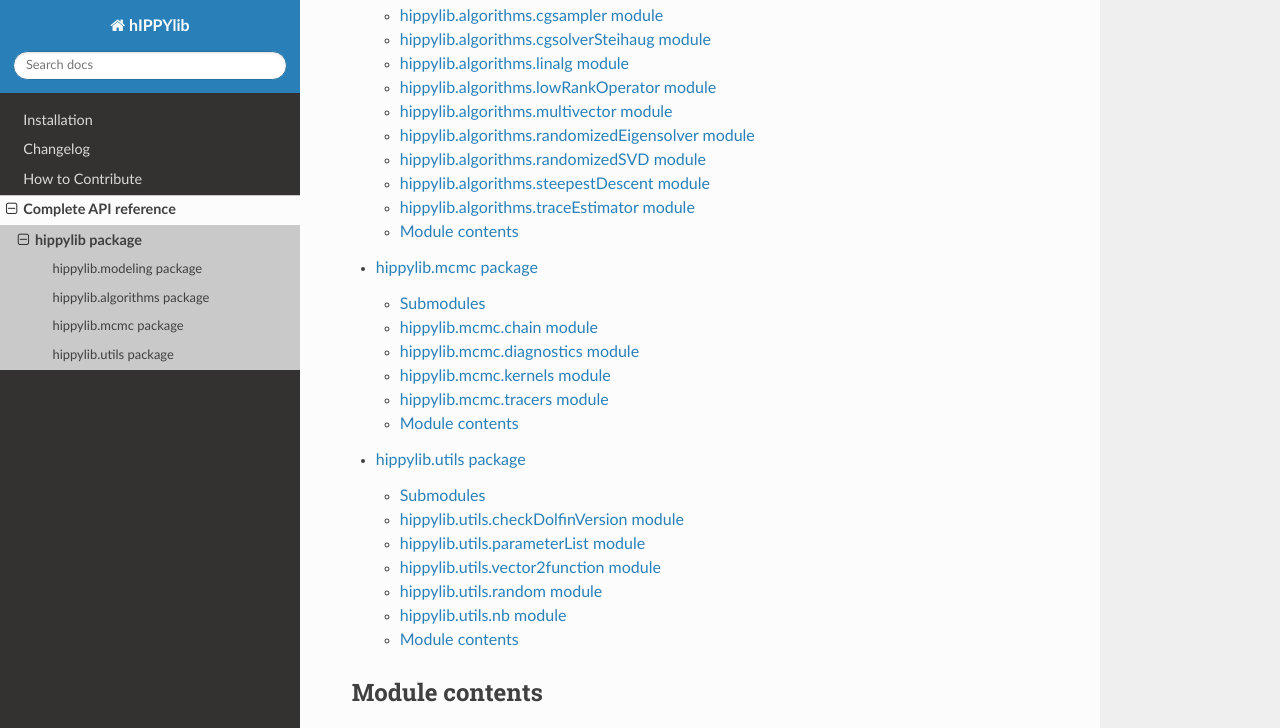
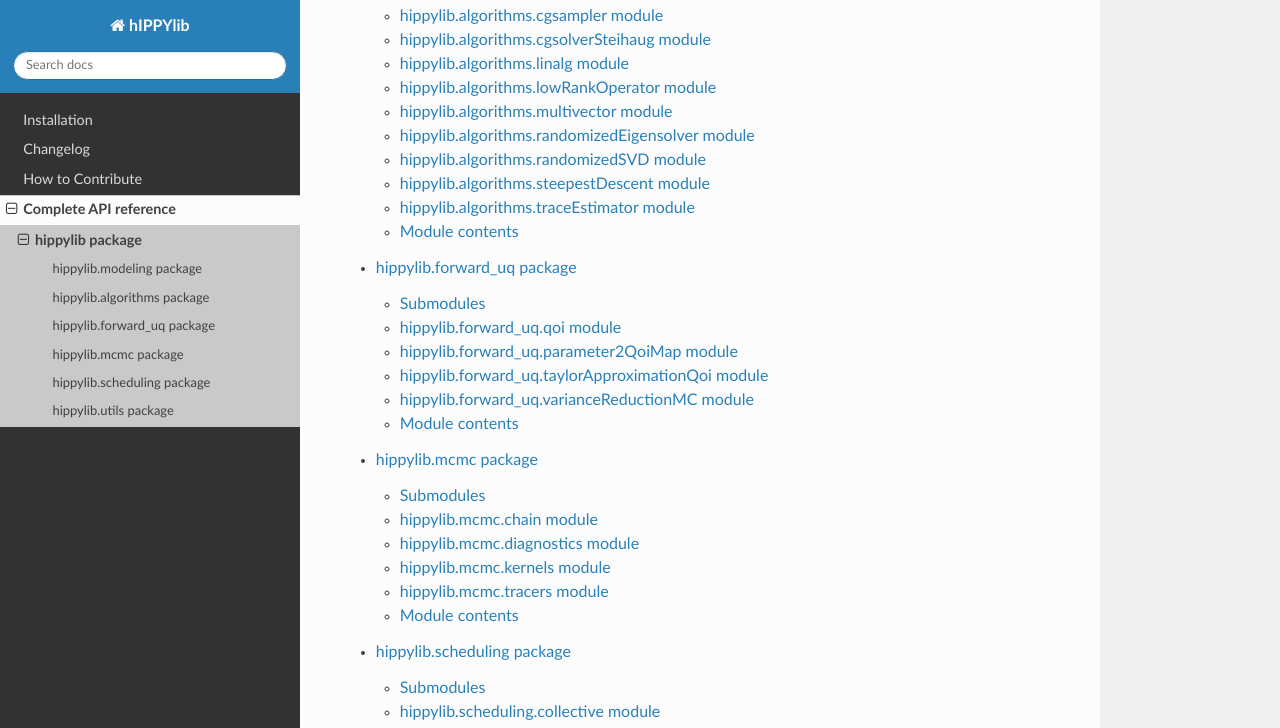
Before and after one commit to hippylib/hippylib, a Sphinx documentation site: the page built from doc/hippylib.rst, in a window 1280 px wide and 900 px high, scrolled down 680 px, cut to the strip 0-728 px from the top of the window. Built offline with Sphinx 7.4.7 and the Read the Docs theme 2.0.0, drawn with Linux system fonts in a browser that asks for light colours.

Commit message:
Update some docs [skip ci]

```diff
--- /dev/null
+++ b/doc/hippylib.forward_uq.rst
@@ -0,0 +1,46 @@
+hippylib.forward\_uq package
+============================
+
+Submodules
+----------
+
+hippylib.forward\_uq.qoi module
+-------------------------------
+
+.. automodule:: hippylib.forward_uq.qoi
+    :members:
+    :undoc-members:
+    :show-inheritance:
+
+hippylib.forward\_uq.parameter2QoiMap module
+----------------------------------------
+
+.. automodule:: hippylib.forward_uq.parameter2QoiMap
+    :members:
+    :undoc-members:
+    :show-inheritance:
+
+hippylib.forward\_uq.taylorApproximationQoi module
+-----------------------------------------------
+
+.. automodule:: hippylib.forward_uq.taylorApproximationQoi
+    :members:
+    :undoc-members:
+    :show-inheritance:
+
+hippylib.forward\_uq.varianceReductionMC module
+-----------------------------------------------
+
+.. automodule:: hippylib.forward_uq.varianceReductionMC
+    :members:
+    :undoc-members:
+    :show-inheritance:
+
+
+Module contents
+---------------
+
+.. automodule:: hippylib.forward_uq
+    :members:
+    :undoc-members:
+    :show-inheritance:
--- a/doc/hippylib.rst
+++ b/doc/hippylib.rst
@@ -8,7 +8,9 @@ Subpackages
 
     hippylib.modeling
     hippylib.algorithms
+    hippylib.forward_uq
     hippylib.mcmc
+    hippylib.scheduling
     hippylib.utils
 
 Module contents
--- /dev/null
+++ b/doc/hippylib.scheduling.rst
@@ -0,0 +1,22 @@
+hippylib.scheduling package
+===========================
+
+Submodules
+----------
+
+hippylib.scheduling.collective module
+-------------------------------------
+
+.. automodule:: hippylib.scheduling.collective
+    :members:
+    :undoc-members:
+    :show-inheritance:
+
+
+Module contents
+---------------
+
+.. automodule:: hippylib.scheduling
+    :members:
+    :undoc-members:
+    :show-inheritance:
```
